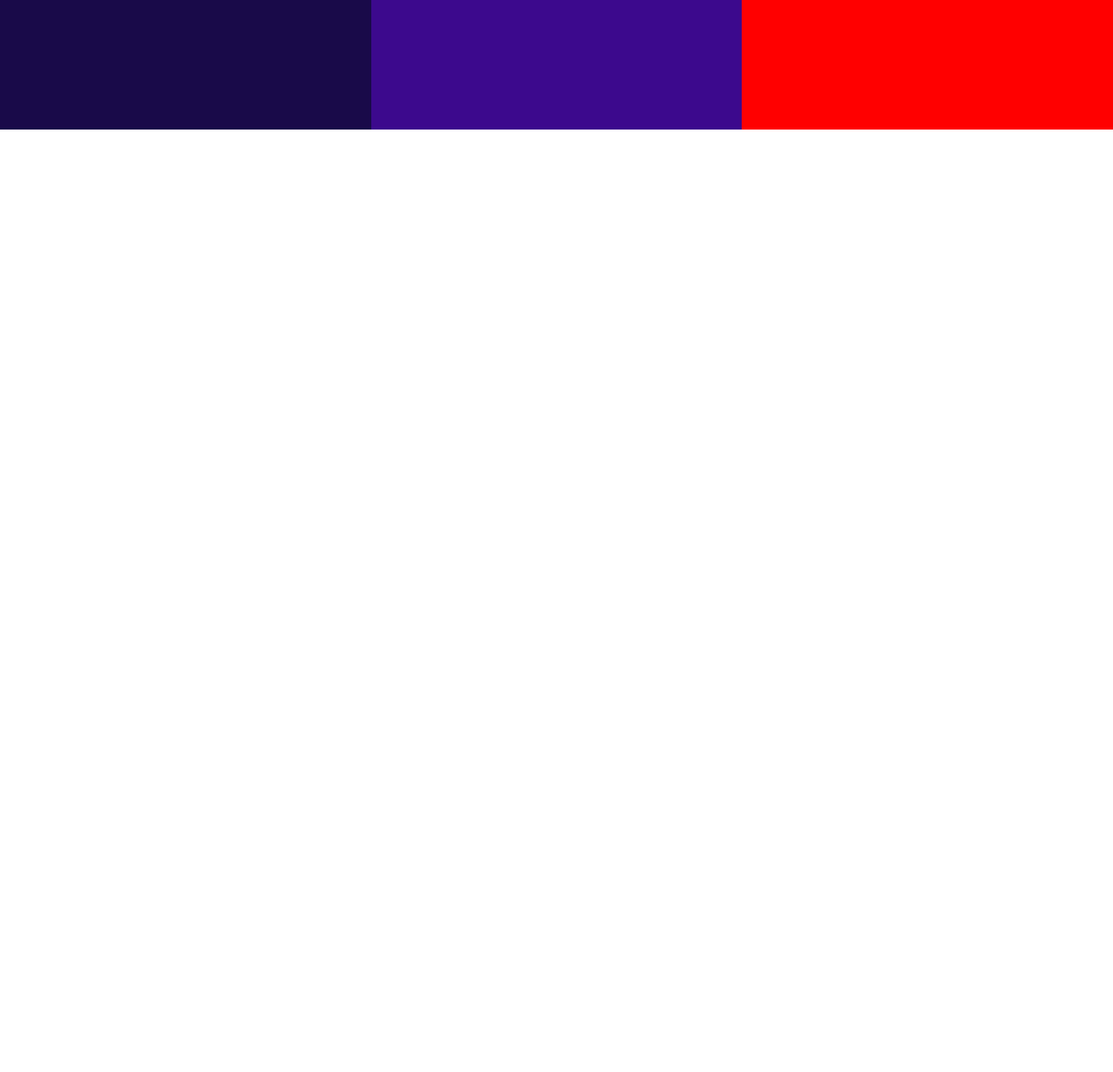
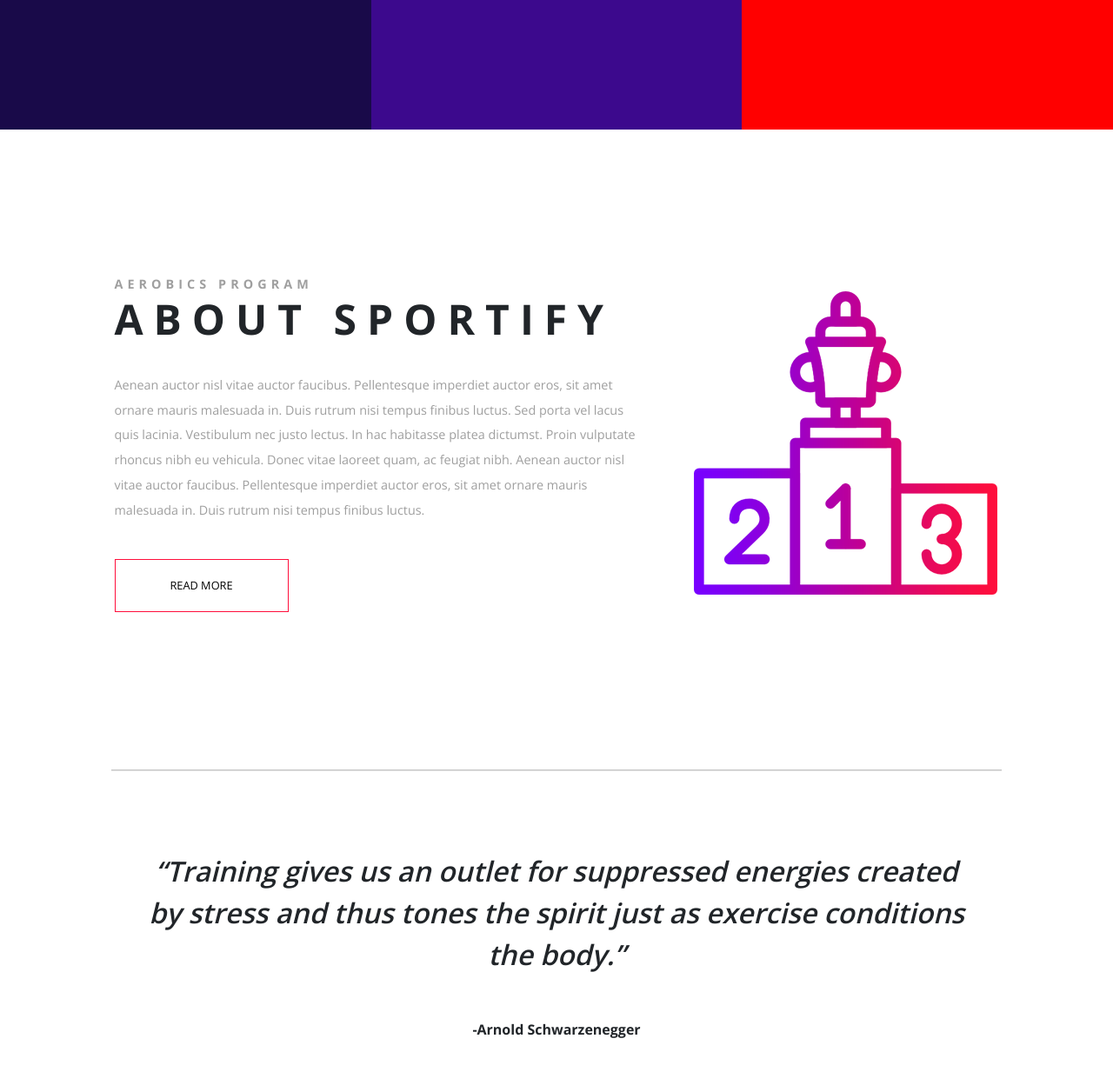
Before and after one commit to chingu-voyages/v9-toucans-team-01, a website: page index.html in a window 1280 px wide. Shown: the part 1411-2644 px from the top of the page at 87% size. Before the commit the page ends 1560 px from the top, so only its background shows below. Drawn offline with nearby package versions, Linux system fonts and the light colour scheme.

Commit message:
about sportifysection finished

```diff
--- a/index.html
+++ b/index.html
@@ -53,7 +53,7 @@
     </nav> -->
 
     <!-- banner section -->
-    <div class="">
+    <div id="banner-section">
         <div id="banner-carousel" class="carousel slide" data-ride="carousel">
             <ol class="carousel-indicators d-none d-md-flex">
                 <li data-target="#banner-carousel" data-slide-to="0" class="active">.01</li>
@@ -65,21 +65,21 @@
                     <div class="motivacional">
                         <span class="subtext">go to the gym now!</span>
                         <span class="headline"><b>never</b> limit yourself</span>
-                        <button type="button" class="btn btn-outline-danger btn-lg">read more</button>
+                        <button type="button" class="btn btn-outline-danger btn-lg read-more-button">read more</button>
                     </div>
                 </div>
                 <div class="carousel-item" data-interval="5000">
                     <div class="motivacional">
                         <span class="subtext">go to the gym now!</span>
                         <span class="headline"><b>never</b> limit yourself</span>
-                        <button type="button" class="btn btn-outline-danger btn-lg">read more</button>
+                        <button type="button" class="btn btn-outline-danger btn-lg read-more-button">read more</button>
                     </div>
                 </div>
                 <div class="carousel-item" data-interval="5000">
                     <div class="motivacional">
                         <span class="subtext">go to the gym now!</span>
                         <span class="headline"><b>never</b> limit yourself</span>
-                        <button type="button" class="btn btn-outline-danger btn-lg">read more</button>
+                        <button type="button" class="btn btn-outline-danger btn-lg read-more-button">read more</button>
                     </div>
                 </div>
             </div>
@@ -129,6 +129,51 @@
     </div>
     <!-- end of about programs section -->
 
+    <!-- about sportify section  -->
+
+    <div id="about-sportify" class="d-flex flex-column align-items-center justify-content-center">
+        <div class="about-content d-flex flex-column flex-lg-row">
+            <div class="left-side-content d-flex flex-column justify-content-center pl-4">
+                <div class="headline">
+                    <span class="subtitle">
+                        AEROBICS PROGRAM
+                    </span>
+                    <h1 class="title">
+                        ABOUT SPORTIFY
+                    </h1>
+                </div>
+                <p class="content-text">
+                    Aenean auctor nisl vitae auctor faucibus. Pellentesque imperdiet auctor eros, sit amet ornare mauris
+                    malesuada in. Duis rutrum nisi tempus finibus luctus. Sed porta vel lacus quis lacinia. Vestibulum
+                    nec
+                    justo lectus. In hac habitasse platea dictumst. Proin vulputate rhoncus nibh eu vehicula. Donec
+                    vitae
+                    laoreet quam, ac feugiat nibh. Aenean auctor nisl vitae auctor faucibus. Pellentesque imperdiet
+                    auctor
+                    eros, sit amet ornare mauris malesuada in. Duis rutrum nisi tempus finibus luctus.
+                </p>
+                <button type="button" class="btn btn-outline-danger btn-lg read-more-button">
+                    read more
+                </button>
+            </div>
+            <div class="right-side-content d-flex align-items-center justify-content-center">
+                <div class="icon-container">
+                    <img src="assets/imgs/about.webp" alt="trophy-icon">
+                </div>
+            </div>
+        </div>
+        <hr>
+        <div class="quote">
+            <blockquote>
+                “Training gives us an outlet for suppressed energies created by stress and thus tones the spirit just as
+                exercise conditions the body.”
+            </blockquote>
+            <span class="blockquote-author">-Arnold Schwarzenegger</span>
+        </div>
+    </div>
+
+    <!-- end about sportify section -->
+
     <!-- Importing Jquery -->
     <script src="node_modules/jquery/dist/jquery.slim.js"></script>
     <!-- Importing popper.js file -->
--- /dev/null
+++ b/sass/_about-sportify.scss
@@ -0,0 +1,95 @@
+#about-sportify{
+    .about-content{
+        @import "read-more-button";
+        .right-side-content{
+            img{
+                max-width: 100%;
+                max-height:100%;
+            }
+        }
+        .headline .title{
+            font-weight: bold;
+            font-size: 3em;
+            letter-spacing: .25em;
+        }
+        .headline .subtitle{
+            font-weight: bold;
+            font-size: .9em;
+            letter-spacing: .35em;
+        }
+        .headline .subtitle, .content-text{
+            color: #9F9F9F;
+        }
+        .content-text{
+            margin-top: 25px;
+            font-size: .9em;
+            line-height: 2em;
+        }
+        .read-more-button{
+            color: black
+        }
+        .read-more-button:hover{
+            color: white;
+        }
+    }
+    hr{
+        background-color: #DFDFDF;
+        height: .5px;
+        width: 80vw;
+    }
+    .quote{
+        margin: 75px auto;
+        width: 75vw;
+        text-align: center;
+        blockquote{
+            font-weight: 600;
+            font-style: oblique;
+            font-size: 2em;
+            margin-bottom: 50px
+        }
+        .blockquote-author{
+            font-weight: bold
+        }
+    }
+
+    @include media-breakpoint-up(lg) {
+        .left-side-content, .right-side-content{
+            margin: none;
+        }
+        .left-side-content{
+            width: 50vw;
+            height:90vh;
+            margin-right: 25px;
+        }
+        .right-side-content{
+            margin: auto;
+            width: 400px;
+            height:450px;
+        }
+    }
+    @include media-breakpoint-down(md) {
+        .left-side-content{
+            margin: 100px auto;
+            .content-text{
+                font-size: .9em;
+            }
+            .headline .title{
+                font-size: 2em;
+                margin-top: 10px;
+            }
+            .headline .subtitle{
+                font-size: .9em;
+            }
+        }
+        .right-side-content{
+            margin-bottom: 50px
+        }
+        .quote blockquote{
+            font-size: .95em
+        }
+        .quote .blockquote-author{
+            font-size: .75em;
+            font-weight: normal;
+        }
+    }
+}
--- a/sass/_banner-content.scss
+++ b/sass/_banner-content.scss
@@ -24,15 +24,7 @@
             font-weight: bold;
             font-size: $banner-subtext-size;
         }
-        button{
-            margin-top: 25px;
-            font-size: .8em;
-            color: $banner-content-color;
-            text-transform: uppercase;
-            padding: 20px 30px !important;
-            width: 200px !important;
-            border-radius: 0px;
-        }
+        @import "read-more-button";
 }
 
 @include media-breakpoint-down(sm) {
--- /dev/null
+++ b/sass/_general.scss
@@ -0,0 +1,6 @@
+*{
+    font-family: $font-family
+}
+body{
+    background-color: white;
+}
--- /dev/null
+++ b/sass/_read-more-button.scss
@@ -0,0 +1,9 @@
+.read-more-button{
+    margin-top: 25px;
+    font-size: .8em;
+    color: $banner-content-color;
+    text-transform: uppercase;
+    padding: 20px 30px !important;
+    width: 200px !important;
+    border-radius: 0px;
+}
--- a/sass/index.scss
+++ b/sass/index.scss
@@ -1,18 +1,14 @@
 
 // Option A: Include all of Bootstrap
 // @import "compass";
+
 @import url('https://fonts.googleapis.com/css?family=Open+Sans:300,400,600,700&display=swap&subset=cyrillic,cyrillic-ext,greek,greek-ext,latin-ext,vietnamese');
 @import "variables";
 @import "mixins";
 @import "../node_modules/bootstrap/scss/bootstrap";
+@import "general";
 @import "banner";
 @import "about-programs";
+@import "about-sportify";
 
-
-*{
-    font-family: $font-family
-}
-body{
-    background-color: white;
-}
 //
```
Also changed, not shown: css/app.css, 1 other file.
